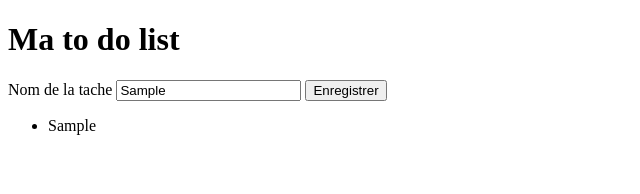
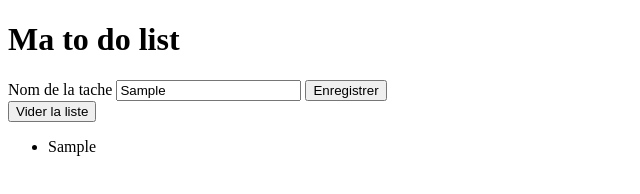
Before and after one commit to vicdupre/poec-rouen-html-nov23, a plain HTML site: page index.html in a window 1280 px wide. Both pictures are taken after typing "Sample" into the empty fields and a click on the button "Enregistrer". Shown: the whole page, without its empty margins (0-640 px from the left). Drawn offline with Linux system fonts and the light colour scheme.

Commit message:
correction

```diff
--- a/app.js
+++ b/app.js
@@ -3,12 +3,12 @@ const list = document.querySelector("ul");
 
 form.onsubmit = (event) => {
   event.preventDefault();
-
   const formData = new FormData(form);
   const data = Object.fromEntries(formData);
   // { title : "Faire les courses" }
 
-  list.innerHTML += `<li>${data.title}</li>`; //list.innerHTML += "<li>" + data.title + "</li>"
+  list.innerHTML += `<li>${data.title}</li>`;
+  //list.innerHTML = list.innerHTML +  "<li>" + data.title + "</li>"
 
   //Crée un tableau
   let todolist = [];
@@ -16,7 +16,7 @@ form.onsubmit = (event) => {
   //Je récupère les éléments du local storage
   const savedTodos = localStorage.getItem("todos");
 
-  if (savedTodos) {
+  if (savedTodos != null) {
     todolist = JSON.parse(savedTodos);
   }
   //J'ajoute le nouveau todo à mon tableau
--- a/index.html
+++ b/index.html
@@ -11,10 +11,11 @@
     <form>
       <!-- Créer un item à faire -->
       <label for="title">Nom de la tache</label>
-      <input type="text" name="title" id="title" />
+      <input type="text" name="title" id="title" required />
       <button type="submit">Enregistrer</button>
     </form>
     <div class="content">
+      <a href="https://google.com"> <button>Vider la liste</button></a>
       <ul>
         <!--Afficher mes items ici-->
       </ul>
```
